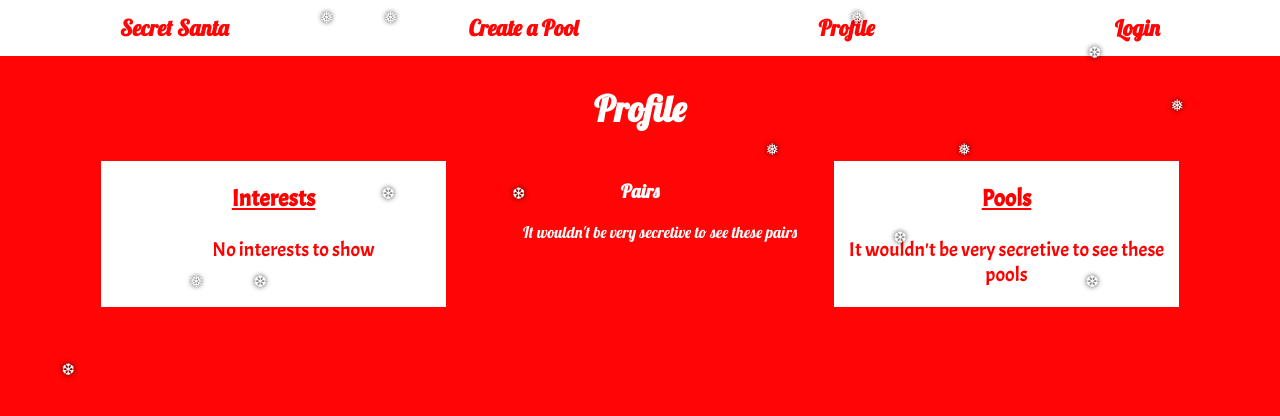
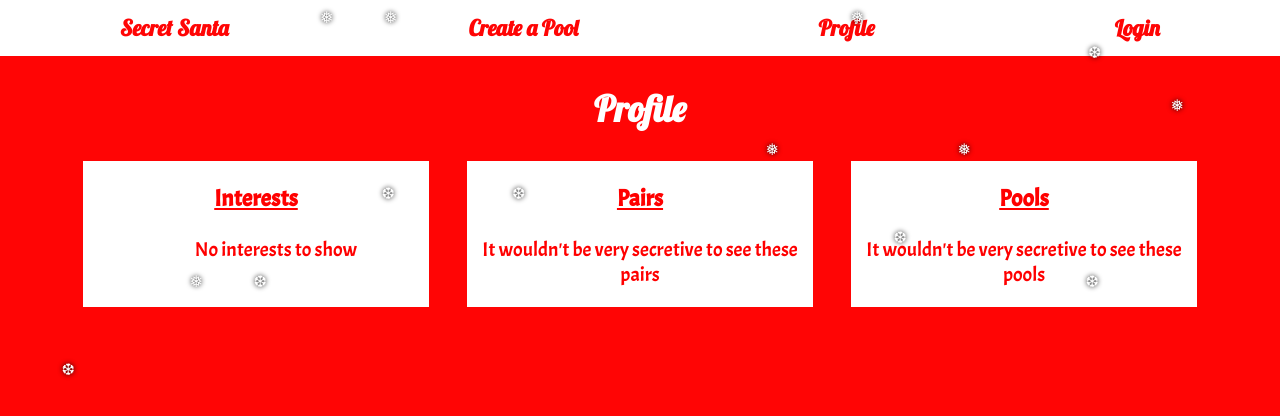
Before and after one commit to snazzyj/SecretSanta, a React (Create React App) app: page /profile/1 in a window 1280 px wide. Shown: the top 416 px of the page. Built offline with nearby package versions, Linux system fonts and the light colour scheme; the HTML template or start-up script is replaced by a standard one.

Commit message:
updated class name

```diff
--- a/src/Profile/profile.js
+++ b/src/Profile/profile.js
@@ -141,7 +141,7 @@ class Profile extends Component {
                         {this.displayInterests(userInt, id, userInterests)}
                     </ul>
                 </section>
-                <section className="pairsSection">
+                <section className="pairSection">
                     <h3>Pairs</h3>
                     <ul>
                         {this.compareIdToParamsPairData(id, pairData)}
```
